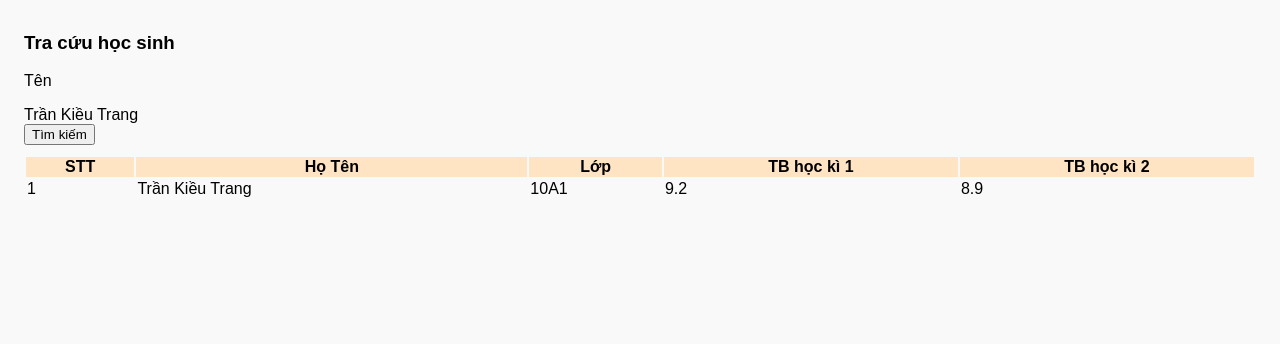
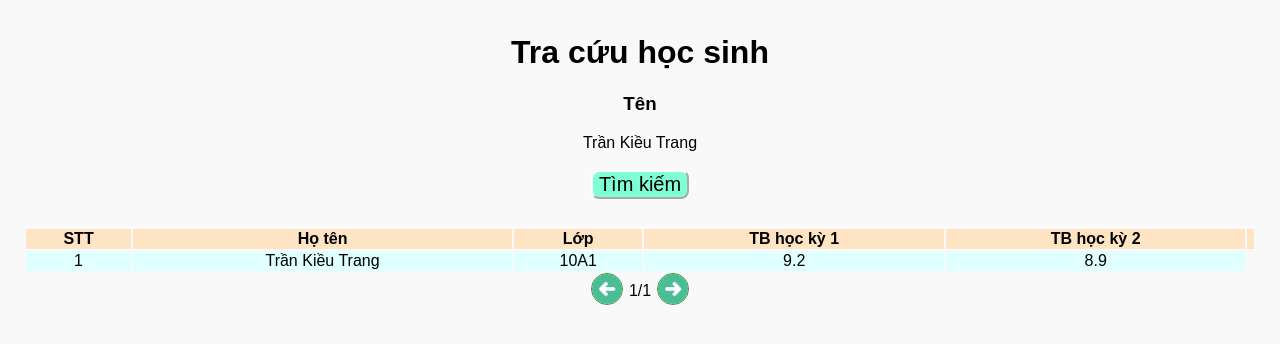
Before and after one commit to ngoxuanchien/QuanLyHocSinh, a Django app: page /tracuu/namhoc/ in a window 1280 px wide. Shown: the part 67-411 px from the top of the page. Run offline with Django 4.2, Linux system fonts and the light colour scheme; a user stored in the database is signed in.

Commit message:
continue with tchs

```diff
--- a/QuanLyHocSinh/studentManager/templates/studentManager/base.html
+++ b/QuanLyHocSinh/studentManager/templates/studentManager/base.html
@@ -107,6 +107,9 @@
       <img src="{% static 'images/book.png' %}">
       Báo cáo tổng kết
     </a>
+    <a href="{% url 'traCuuNamHoc' %}" class="sidebar-link">
+      <img src="{% static 'images/search.png' %}">
+      Tra cứu học sinh
     <a href="" class="sidebar-link">
       <img src="{% static 'images/settings.png' %}">
       Cài đặt
--- a/QuanLyHocSinh/studentManager/templates/studentManager/tracuu.html
+++ b/QuanLyHocSinh/studentManager/templates/studentManager/tracuu.html
@@ -1,36 +1,70 @@
 {% extends 'studentManager/base.html' %}
 {% load static %}
 {% block content %}
-
-<h3 class="label">Tra cứu học sinh</h3>
+<h1 class="label"><center>Tra cứu học sinh</center></h1>
+<!--<header class="tacvu">
+   <div class="timkiem">
+      <input type="text" class="search-bar" placeholder="Tìm kiếm...">
+      {{marksFilter.form.name}}
+      <button type = "submit" class="search-button">
+        <img src= "{% static 'images/search.png' %}" class="search-icon">
+      </button>
+    </div>-->
     <div class="card card-body shadow-lg">
         <form method="get" class="main_form-header row">
             {% csrf_token %}
             <div class="main_form_class col-lg-4">
                 <div class="row">
                     <div class="main_form_title col-lg-2">
-                        <p>Tên</p>
+                        <h3><center>Tên</center></h3>
                     </div>
                     <div class="main_form_select col-lg-8">
+                        <center>
                         <!--{{marksFilter.form.name}}-->
                         Trần Kiều Trang
+                        </center>
                     </div>
                 </div>
             </div>
+            <br>
             <div class="main_form_term col-lg-2">
                 <div class="row">
-                    <button type="submit" class= "button button1">Tìm kiếm</button>
+                    <center>
+                    <button type="submit" class= "button button1" style="border-radius: 8px; font-size: 20px; background-color: aquamarine; border-color:white">Tìm kiếm</button>
+                    </center>
                 </div>
             </div>
         </form>
 
-        <table class="table table-sm">
-            <tr>
+
+    <!--<a class="add" href="formStudent.html">
+      <img src="images/add.png" height="20px">
+      <p>Thêm</p>
+    </a>-->
+  </header>
+  <!--<div class="list-year">
+    <label for="years_topic">Năm học:</label>
+    <select id="years_topic">
+      <option value="2020">2020</option>
+      <option value="2021">2021</option>
+      <option value="2022">2022-2022</option>
+    </select>
+    <label for="years_topic">Học kì:</label>
+    <select id="years_topic">
+      <option value="1">1</option>
+      <option value="2">2</option>
+    </select> -->
+    <br>
+  </div>
+  <table class="table">
+    <tbody><tr>
       <th>STT</th>
-                <th>Họ Tên</th>
+      <th>Họ tên</th>
       <th>Lớp</th>
-                <th>TB học kì 1</th>
-                <th>TB học kì 2</th>
+      <th>TB học kỳ 1</th>
+      <th>TB học kỳ 2</th>
+      <th></th>
+
     </tr>
   <!--{% for student, classOfSchool, avg1, avg2 in marks %}
   <tr>
@@ -41,14 +75,39 @@
       <td>{{avg2}}</td>
   </tr>
   {% endfor %}-->
+
   <!--Examples-->
-            <tr>
+  <tr class = "list">
       <td>1</td>
       <td>Trần Kiều Trang</td>
       <td>10A1</td>
       <td>9.2</td>
       <td>8.9</td>
   </tr>
-        </table>
+
+  <!--  <tr class="list">
+      <td><a href="#">1</a></td>
+      <td><a href="#">Ngô Xuân Chiến</a></td>
+      <td>10C1</td>
+      <td>8.8</td>
+      <td>8.8</td>
+      <td class="edit-delete">
+        <div>
+          <button class="edit">Sửa</button>
+          <button class="delete">Xoá</button>
         </div>
+      </td>
+    </tr>-->
+
+  </tbody></table>
+  <div class="pagenumber">
+    <button class="previous" type="previous">
+      <img src="{% static 'images/previous.png' %}">
+    </button>
+    <p>1/1</p>
+    <button class="next" type="next">
+      <img src="{% static 'images/next.png' %}">
+    </button>
+  </div>
+
 {% endblock content %}
```
Also changed, not shown: QuanLyHocSinh/studentManager/templates/studentManager/traCuuNamHoc.html (+7 -4 lines), QuanLyHocSinh/db.sqlite3. Lines whose indentation alone changed are shown as unchanged.
